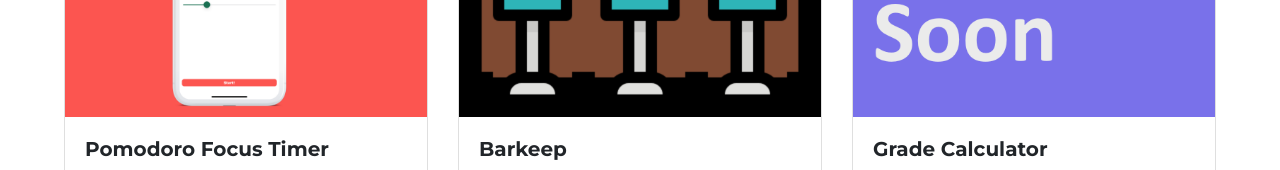
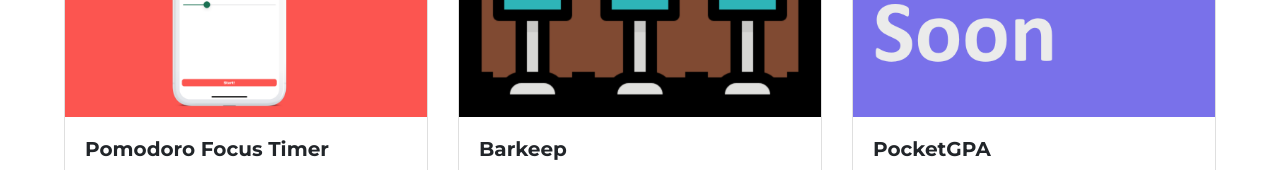
Before and after one commit to tiannahenrylewis/tiannahenrylewis.github.io, a plain HTML site: page index.html in a window 1280 px wide. Shown: the part 820-990 px from the top of the page. Drawn offline with nearby package versions, Linux system fonts and the light colour scheme.

Commit message:
Updated PocketGPA
Minor typo

```diff
--- a/index.html
+++ b/index.html
@@ -211,7 +211,7 @@
           alt="First slide"
         />
         <div class="card-body">
-          <h5 class="card-title">Grade Calculator</h5>
+          <h5 class="card-title">PocketGPA</h5>
           <p class="card-text">
             A grades manager for the student who knows their goal and wants to keep it in sight at all times.
           </p>
```
